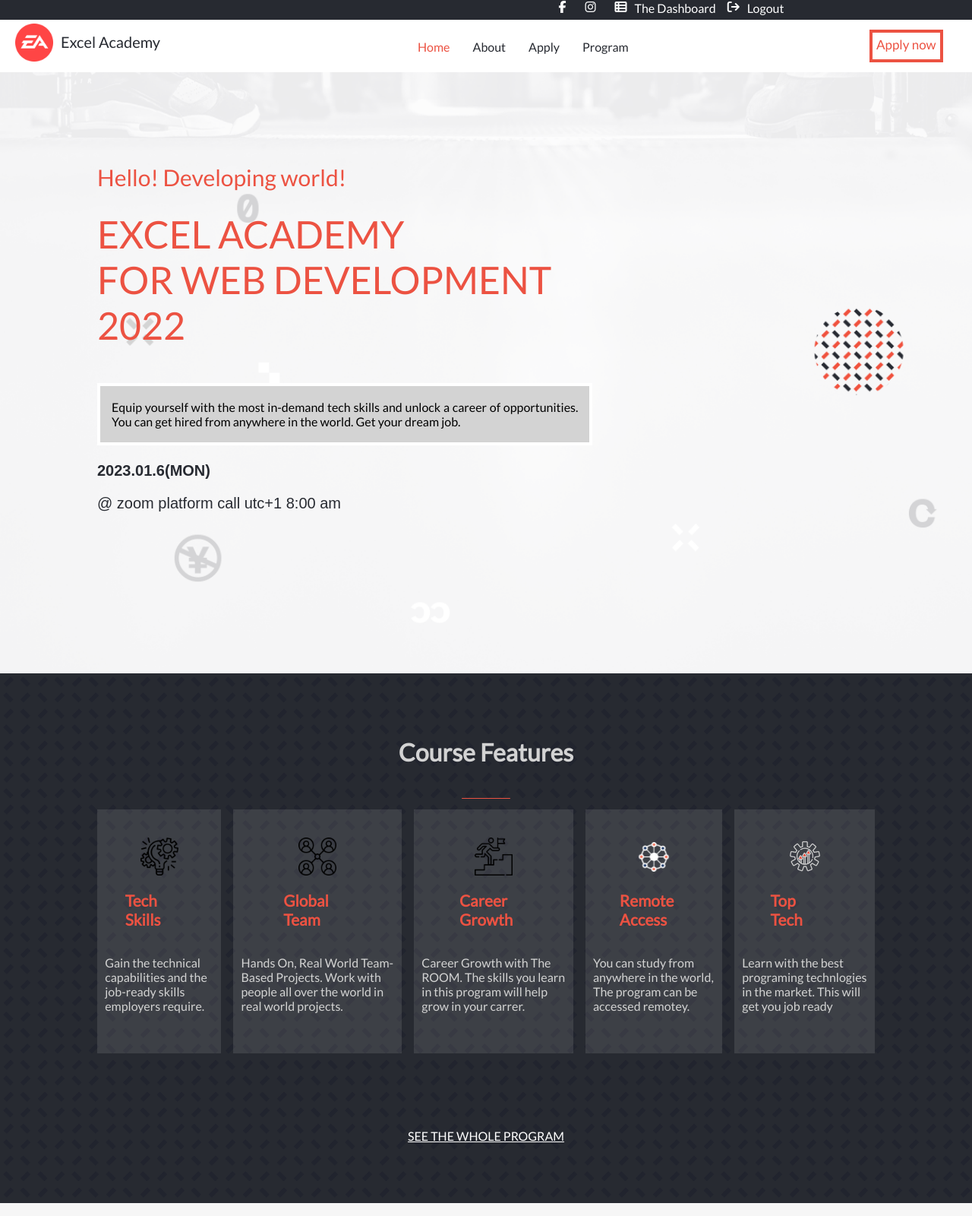
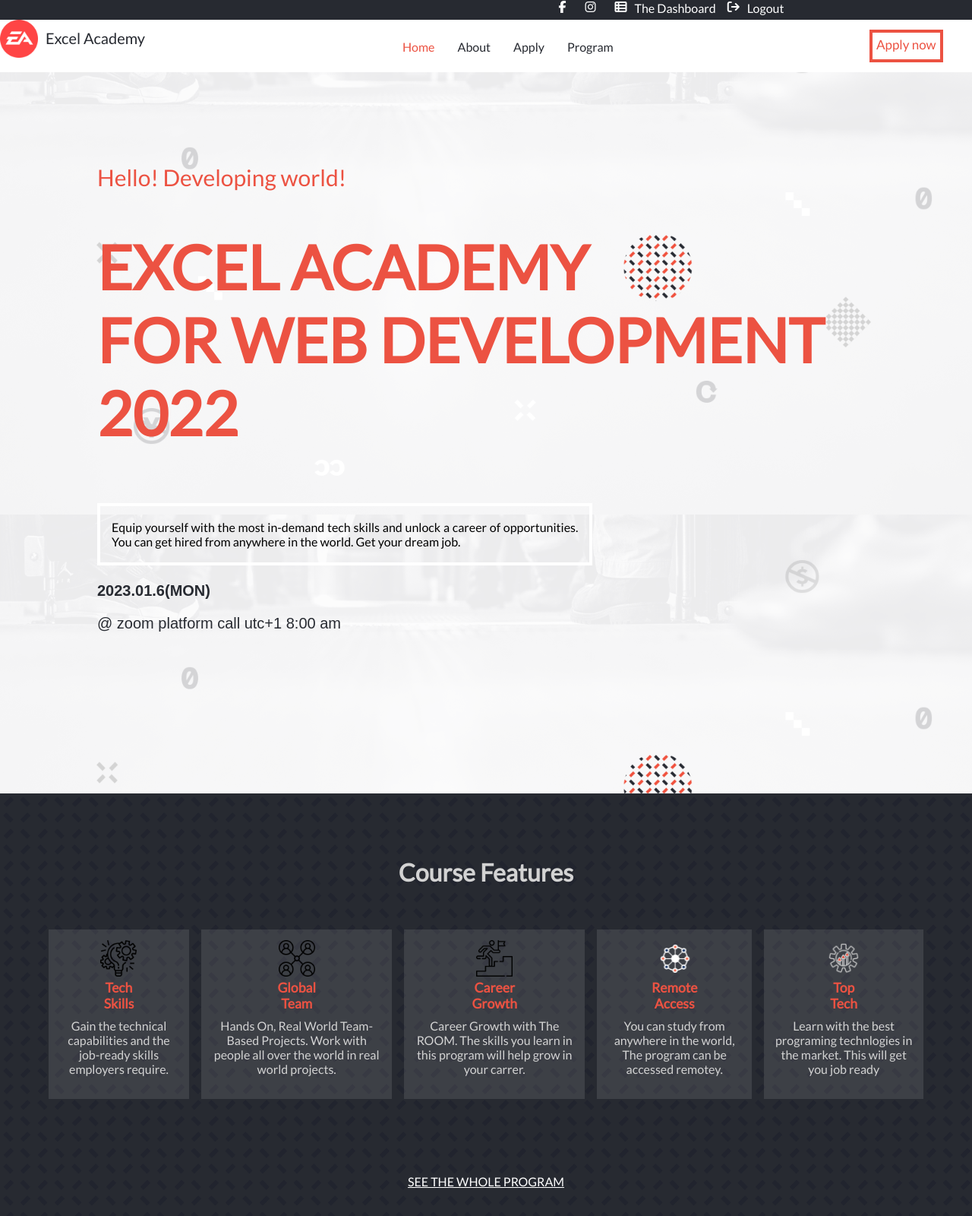
Before and after one commit to george827/Capstone-one, a website: page index.html in a window 1280 px wide. Shown: the top 1600 px of the page at 76% size. Drawn offline with Linux system fonts and the light colour scheme.

Commit message:
fixed margins on about and index

```diff
--- a/about.css
+++ b/about.css
@@ -11,12 +11,16 @@
   padding-top: 20%;
   padding-left: 5%;
   padding-bottom: 2%;
+  background-size: contain;
+  align-items: center;
+  justify-content: center;
+  text-align: center;
 }
 
 .greet {
   color: #ec5242;
-  font-weight: 500;
-  font-size: 30px;
+  font-weight: 800;
+  font-size: 45px;
 }
 
 .logo-descript {
@@ -24,9 +28,15 @@
   width: 50%;
 }
 
+#logo {
+  display: flex;
+  justify-content: center;
+  align-items: center;
+}
+
 .about-head {
-  font-weight: 500;
-  font-size: 50px;
+  font-weight: 900;
+  font-size: 40px;
   color: #ec5242;
 }
 
@@ -38,19 +48,18 @@
 }
 
 .contact-us {
-  width: 70%;
   text-align: center;
 }
 
-.contact-us a {
+.main-sec a {
   text-decoration: underline;
   color: #272a31;
-  font-size: 17px;
+  font-size: 20px;
   margin-top: 20px;
 }
 
 .about_logo {
-  background-color: rgb(255, 255, 255, 0.7);
+  background-color: #fff;
   display: flex;
   flex-direction: column;
   justify-content: center;
@@ -59,13 +68,11 @@
 }
 
 .logo1 {
-  scale: 1.8;
   padding: 30px;
-  z-index: 1;
 }
 
 .students {
-  background-color: rgb(255, 255, 255, 0.7);
+  background-color: #fff;
   margin-top: 5px;
   display: flex;
   flex-direction: column;
@@ -102,13 +109,20 @@
   flex-direction: column;
   justify-content: center;
   align-items: center;
+  text-align: center;
   color: #d3d3d3;
 }
 
 .partner ul {
   list-style: none;
   display: flex;
-  gap: 5rem;
+  flex-wrap: wrap;
+  justify-content: center;
+  gap: 1rem;
+}
+
+.partner li {
+  width: 9rem;
 }
 
 .partner img {
@@ -119,20 +133,27 @@
   background-color: #d3d3d3;
   color: #272a31;
   display: flex;
+  flex-direction: row;
   gap: 10px;
-  padding: 0 10px;
+  padding: 0.3rem 0.3rem;
+  align-items: center;
+  justify-content: center;
 }
 
 .footer ul {
   display: flex;
   list-style: none;
   justify-content: space-between;
-  gap: 1rem;
-  margin-left: 10%;
+  gap: 10px;
+  font-size: 14px;
+}
+
+.footer img {
+  width: 3rem;
 }
 
 .space {
-  height: 20px;
+  height: 10px;
 }
 
 .log-text {
@@ -141,8 +162,31 @@
   font-weight: 400;
 }
 
+.logo-f {
+  margin-left: -30px;
+}
+
+@media only screen and (min-width: 576px) {
+  .footer {
+    padding: 0.1rem 1rem;
+  }
+
+  .footer img {
+    width: 6rem;
+  }
+
+  .footer ul {
+    font-size: 16px;
+    gap: 3rem;
+  }
+}
+
 /* big screen */
 @media only screen and (min-width: 768px) {
+  .students {
+    margin-left: -4%;
+  }
+
   .students-img {
     display: flex;
     flex-direction: row;
@@ -162,9 +206,19 @@
   .footer {
     background-color: #272a31;
     color: #d3d3d3;
+    display: flex;
+    padding: 0.1rem 5%;
+  }
+
+  .footer ul {
+    gap: 5rem;
   }
 
   .log-text {
     color: #d3d3d3;
   }
+
+  .about-head {
+    font-size: 70px;
+  }
 }
--- a/index.html
+++ b/index.html
@@ -81,11 +81,11 @@
             <h2 class="main-head"> Course Features</h2>
             <div class="feature-line"></div>
             <ul>
-                <li> <img src="./img/icons/unnamed (1).png" height="50px"> <h2>Tech<br>Skills</h2> <p>Gain the technical capabilities and the job-ready skills employers require.</p></li>
-                <li> <img src="./img/icons/unnamed (2).png" height="50px"> <h2>Global<br>Team</h2> <p>Hands On, Real World Team-Based Projects. Work with people all over the world in real world projects.</p></li>
-                <li> <img src="./img/icons/unnamed (4).png" height="50px"> <h2>Career<br>Growth</h2> <p>Career Growth with The ROOM. The skills you learn in this program will help grow in your carrer.</p></li>
-                <li> <img src="./img/feat-icons/program_icon_05 1.png" height="50px"> <h2>Remote<br>Access</h2> <p>You can study from anywhere in the world, The program can be accessed remotey.</p></li>
-                <li> <img src="./img/icons/5.png" height="50px"> <h2>Top<br>Tech</h2> <p>Learn with the best programing technlogies in the market. This will get you job ready</p></li>
+                <li> <div><img src="./img/icons/unnamed (1).png"></div>  <h3>Tech<br>Skills</h3> <p>Gain the technical capabilities and the job-ready skills employers require.</p></li>
+                <li> <div><img src="./img/icons/unnamed (2).png"></div> <h3>Global<br>Team</h3> <p>Hands On, Real World Team-Based Projects. Work with people all over the world in real world projects.</p></li>
+                <li> <div><img src="./img/icons/unnamed (4).png"></div> <h3>Career<br>Growth</h3> <p>Career Growth with The ROOM. The skills you learn in this program will help grow in your carrer.</p></li>
+                <li> <div><img src="./img/feat-icons/program_icon_05 1.png"></div> <h3>Remote<br>Access</h3> <p>You can study from anywhere in the world, The program can be accessed remotey.</p></li>
+                <li> <div><img src="./img/icons/5.png"></div> <h3>Top<br>Tech</h3> <p>Learn with the best programing technlogies in the market. This will get you job ready</p></li>
             </ul>
             <a href="#">SEE THE WHOLE PROGRAM</a>
         </section>
--- a/style.css
+++ b/style.css
@@ -80,7 +80,8 @@
 #logo {
   display: flex;
   gap: 10px;
-  margin: 5px 20px;
+
+  /* margin: 5px 20px; */
 }
 
 .logo-text {
@@ -171,7 +172,7 @@
   gap: 5px;
   width: 100%;
   background-image: url("./img/backround/intro-design-desktop.png");
-  background-size: cover;
+  background-size: contain;
 }
 
 .home {
@@ -186,13 +187,12 @@
 }
 
 h1 {
-  font-weight: 500;
+  font-weight: 1000;
   font-size: 40px;
   color: #ec5242;
 }
 
 .description-1 {
-  background-color: #d3d3d3;
   border: 4px solid #fff;
   text-align: justify;
   width: 60%;
@@ -252,12 +252,28 @@
 .main-program li {
   background-color: rgb(255, 255, 255, 0.1);
   display: flex;
-  gap: 0.8rem;
+  gap: 1rem;
   align-items: center;
-  padding: 5%;
+  justify-content: center;
+  padding: 1%;
 }
 
-.main-program li h2 {
+.image-container img {
+  height: 90%;
+  width: 90%;
+}
+
+.main-program div img {
+  height: 3rem;
+}
+
+.card-info h3 {
+  font-size: 1.4rem;
+  padding-bottom: 0.6rem;
+  margin: 4px 0;
+}
+
+.main-program li h3 {
   color: #ec5242;
   font-size: 1.3rem;
   min-width: 90px;
@@ -328,23 +344,12 @@
   background-repeat: no-repeat;
 }
 
-.image-container img {
-  height: 90%;
-  width: 90%;
-}
-
 .card-info {
   display: flex;
   flex-direction: column;
   color: #272a31;
   justify-content: center;
   width: 100%;
-}
-
-.card-info h3 {
-  font-size: 1.4rem;
-  padding-bottom: 0.6rem;
-  margin: 4px 0;
 }
 
 .p1,
@@ -375,7 +380,7 @@
 
 /* hide section in mobile */
 .partner,
-footer {
+.foot {
   display: none;
 }
 
@@ -390,45 +395,64 @@
     display: block;
   }
 
-  h1 {
-    font-size: 50px;
-  }
-
   .description-1 {
     width: 48%;
   }
 
   /* feature section */
+  .main-program {
+    text-align: center;
+  }
 
   .main-program ul {
     display: flex;
     flex-direction: row;
     gap: 1rem;
-    width: 80%;
+  }
+
+  .main-program div {
+    width: auto;
+  }
+
+  .partner img {
+    width: 150px;
+  }
+
+  .main-program div img {
+    height: 3rem;
+  }
+
+  h1 {
+    font-size: 80px;
   }
 
   .main-program li {
-    display: flex;
     flex-direction: column;
-    gap: 2px;
+    align-content: center;
     align-items: center;
     justify-content: center;
     padding: 1%;
-    min-height: 300px;
+    gap: 0.1rem;
+
+    /* max-height: 250px; */
+    min-height: 200px;
+    height: auto;
   }
 
   .main-program li:hover {
     transform: scale(1.15);
   }
 
-  .main-program li h2 {
+  .main-program li h3 {
     color: #ec5242;
-    font-size: 1.3rem;
+    font-size: 1.1rem;
     min-width: 90px;
+    margin-top: -1px;
   }
 
   .main-program li p {
     font-size: 1rem;
+    margin-top: -10px;
   }
 
   .main-program a {
@@ -484,13 +508,12 @@
     gap: 5rem;
   }
 
-  .partner img {
-    width: 150px;
-  }
-
   .foot {
     display: flex;
     background-color: #d3d3d3;
+    align-items: center;
+    justify-content: center;
+    text-align: center;
   }
 
   .foot ul {
@@ -498,7 +521,8 @@
     list-style: none;
     justify-content: space-between;
     gap: 5rem;
-    margin-left: 10%;
+
+    /* margin-left: 10%; */
   }
 
   #line-partner {
```
Also changed, not shown: about.html (+13 -12 lines), img/icons/1.png (added), img/icons/2.png (added), img/icons/3.png (added).
